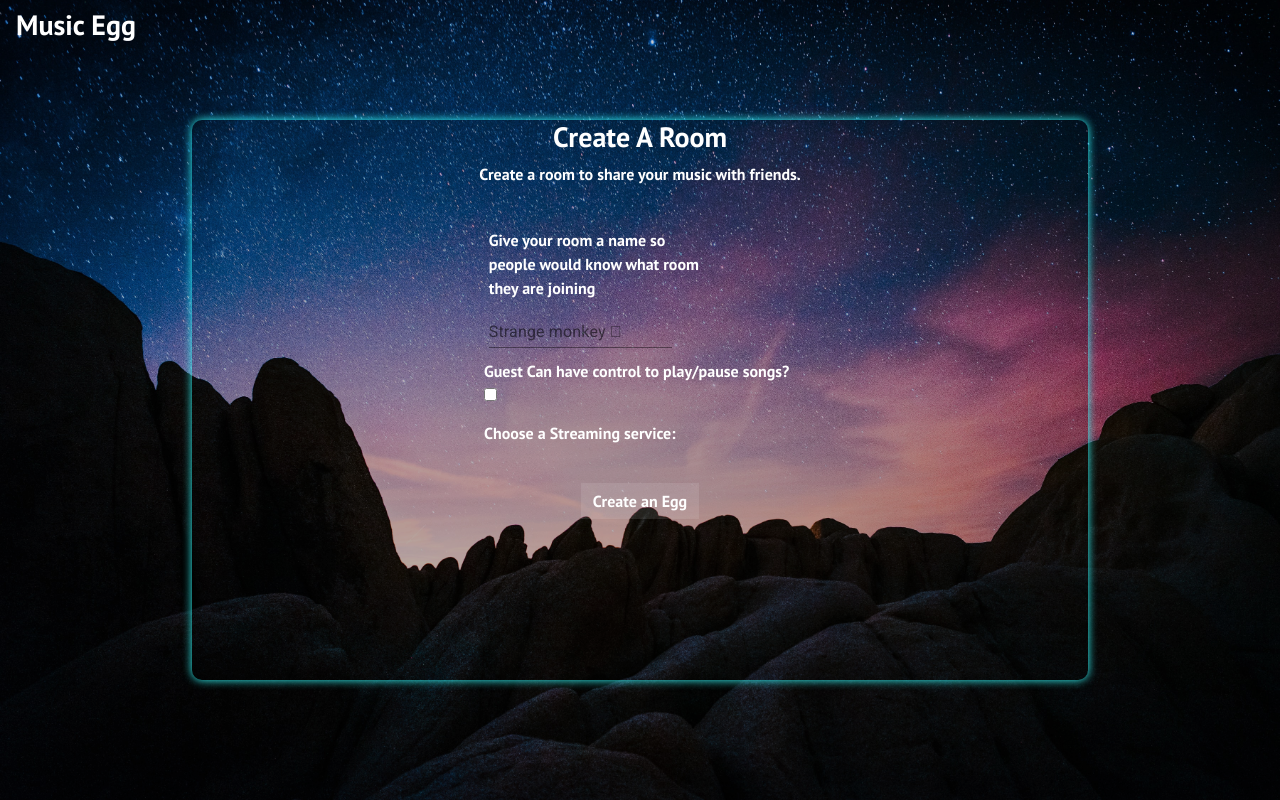
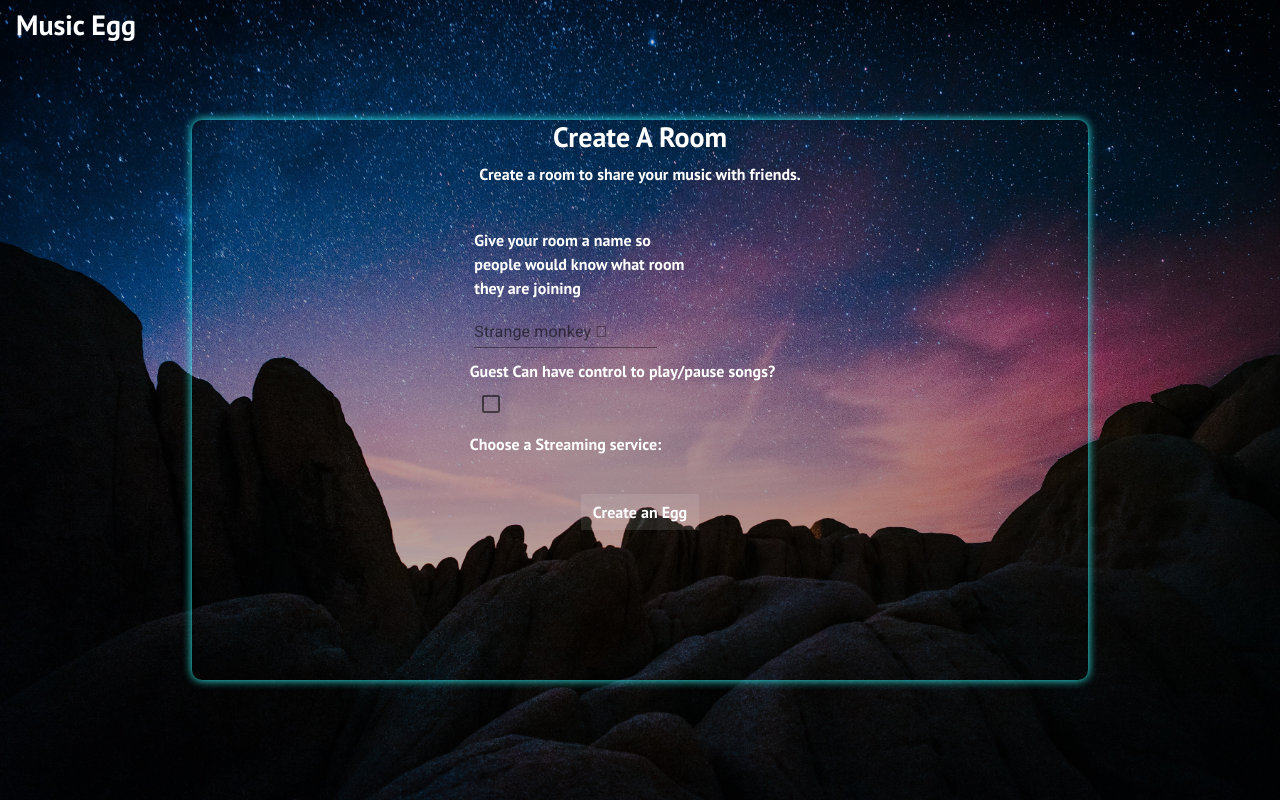
Before and after one commit to Isaac3N/MusicEggg, a React (Create React App) app in the folder frontend/: page /CreateEgg in a window 1280 px wide. Built offline with nearby package versions, Linux system fonts and the light colour scheme.

Commit message:
beta checkbox using material ui

```diff
--- a/frontend/package.json
+++ b/frontend/package.json
@@ -8,6 +8,7 @@
     "@testing-library/jest-dom": "^5.11.10",
     "@testing-library/react": "^11.2.5",
     "@testing-library/user-event": "^12.8.3",
+    "axios": "^0.21.1",
     "bootstrap": "^4.6.0",
     "emailjs-com": "^2.6.4",
     "formik": "^2.2.7",
--- a/frontend/src/components/pages/CreateEgg.js
+++ b/frontend/src/components/pages/CreateEgg.js
@@ -1,4 +1,4 @@
-import React from 'react'
+import React, {useState, useEffect} from 'react'
 import './CreateEgg.css'
 import { Link } from 'react-router-dom';
 import Contact from '../Contact.js'
@@ -6,9 +6,11 @@ import '../../components/button.css'
 import RadioButton from '../../components/RadioButton'
 import '../../components/toggle.scss'
 import TextField from "@material-ui/core/TextField";
+import Checkbox from '@material-ui/core/Checkbox'
 import { makeStyles } from '@material-ui/core/styles';
 
 const CreateEgg = () => {
+    //text field with material ui
     const useStyles = makeStyles((theme) => ({
         root: {
           '& > *': {
@@ -17,7 +19,14 @@ const CreateEgg = () => {
           },
         },
       }));
-      const classes = useStyles()
+    const classes = useStyles()
+
+    //checkbox with material ui
+    const [checked, setChecked] = useState(false)
+    const handleGuestCanPause = (event)=>{
+        setChecked(event.target.checked)
+    }
+
     return (
         <div className='hero-container'>
             <Link to=''>
@@ -35,16 +44,19 @@ const CreateEgg = () => {
                             </li>
                         </form>
                         <li className="createRoomList">Guest Can have control to play/pause songs?
-                            <label class="switch-wrap">
-                            <input type="checkbox" />
-                            <div class="switch"></div>
-                            </label>
+                            <Checkbox
+                            checked = {checked}
+                            onChange = {handleGuestCanPause}
+                            color="primary"
+                            inputProps={{ 'aria-label': 'secondary checkbox' }}
+                            />
+
                         </li>
                         <li className="createRoomList">Choose a Streaming service:
 
                         </li>
                     </ul>
-                    <div class="btn btn-one">
+                    <div className="btn btn-one">
                         <span>Create an Egg</span>
                     </div>
                 </div>
```
Also changed, not shown: 1 other file (tests, documents, lock files or other folders).
